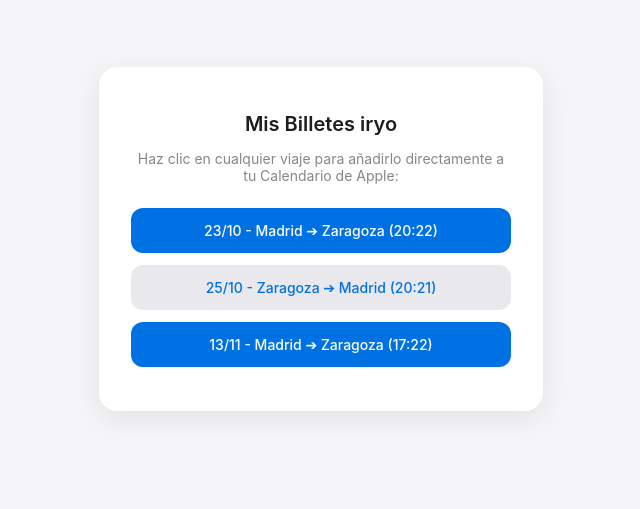
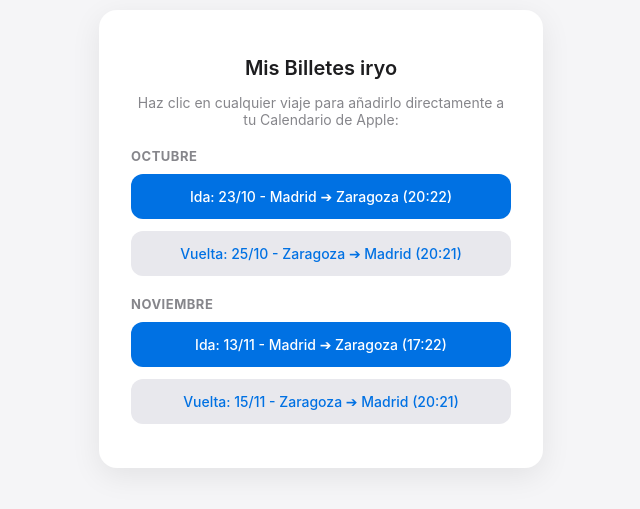
Before and after one commit to jaimewaltonn/enlaces, a plain HTML site: page index.html in a window 1280 px wide. Shown: the part 161-670 px from the top of the page, without its empty margins (319-959 px from the left). Drawn offline with Linux system fonts and the light colour scheme.

Commit message:
Update HTML structure and modify trip details

```diff
--- a/index.html
+++ b/index.html
@@ -32,7 +32,15 @@
     p {
       font-size: 14px;
       color: #86868b;
-      margin-bottom: 24px;
+      margin-bottom: 20px;
+    }
+    h2 {
+      font-size: 13px;
+      color: #86868b;
+      text-transform: uppercase;
+      letter-spacing: 0.5px;
+      margin: 20px 0 10px 0;
+      text-align: left;
     }
     .btn {
       display: block;
@@ -64,16 +72,20 @@
     <h1>Mis Billetes iryo</h1>
     <p>Haz clic en cualquier viaje para añadirlo directamente a tu Calendario de Apple:</p>
 
+    <h2>Octubre</h2>
     <a class="btn" href="https://script.google.com/macros/s/AKfycbzKJXdOSi2nMbGTAF6_PD6KYGhBW7hvPJpvDkJXYJzDrsVrW7XndJjY_Wn7FLUoDmER/exec?viaje=viaje1">
-      23/10 - Madrid ➔ Zaragoza (20:22)
+      Ida: 23/10 - Madrid ➔ Zaragoza (20:22)
+    </a>
+    <a class="btn btn-secondary" href="https://script.google.com/macros/s/AKfycbzKJXdOSi2nMbGTAF6_PD6KYGhBW7hvPJpvDkJXYJzDrsVrW7XndJjY_Wn7FLUoDmER/exec?viaje=viaje2">
+      Vuelta: 25/10 - Zaragoza ➔ Madrid (20:21)
     </a>
 
-    <a class="btn btn-secondary" href="https://script.google.com/macros/s/AKfycbzKJXdOSi2nMbGTAF6_PD6KYGhBW7hvPJpvDkJXYJzDrsVrW7XndJjY_Wn7FLUoDmER/exec?viaje=viaje2">
-      25/10 - Zaragoza ➔ Madrid (20:21)
+    <h2>Noviembre</h2>
+    <a class="btn" href="https://script.google.com/macros/s/AKfycbzKJXdOSi2nMbGTAF6_PD6KYGhBW7hvPJpvDkJXYJzDrsVrW7XndJjY_Wn7FLUoDmER/exec?viaje=viaje3">
+      Ida: 13/11 - Madrid ➔ Zaragoza (17:22)
     </a>
-
-    <a class="btn" href="https://script.google.com/macros/s/AKfycbzKJXdOSi2nMbGTAF6_PD6KYGhBW7hvPJpvDkJXYJzDrsVrW7XndJjY_Wn7FLUoDmER/exec?viaje=viaje3">
-      13/11 - Madrid ➔ Zaragoza (17:22)
+    <a class="btn btn-secondary" href="https://script.google.com/macros/s/AKfycbzKJXdOSi2nMbGTAF6_PD6KYGhBW7hvPJpvDkJXYJzDrsVrW7XndJjY_Wn7FLUoDmER/exec?viaje=viaje4">
+      Vuelta: 15/11 - Zaragoza ➔ Madrid (20:21)
     </a>
   </div>
 
```
